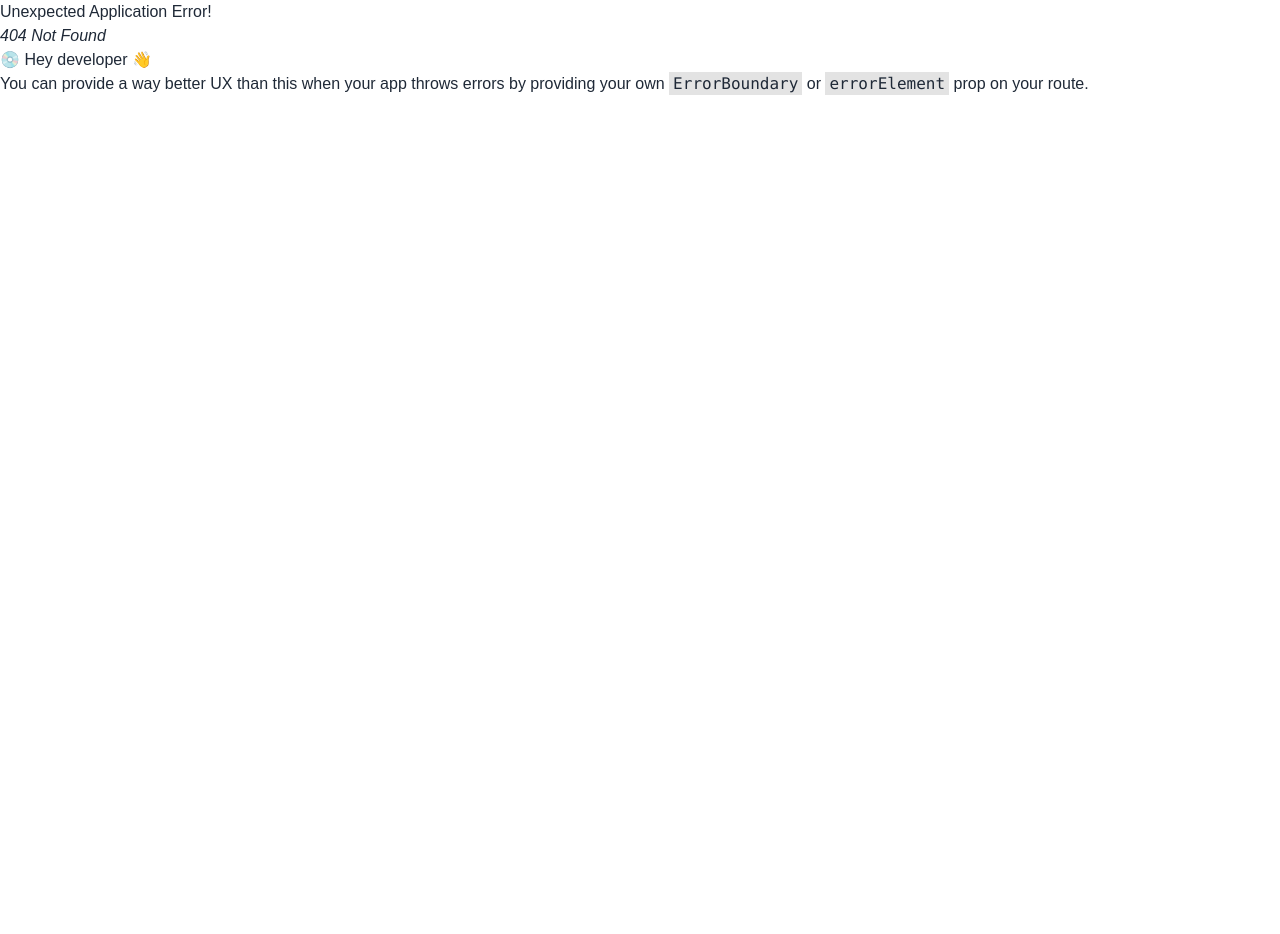
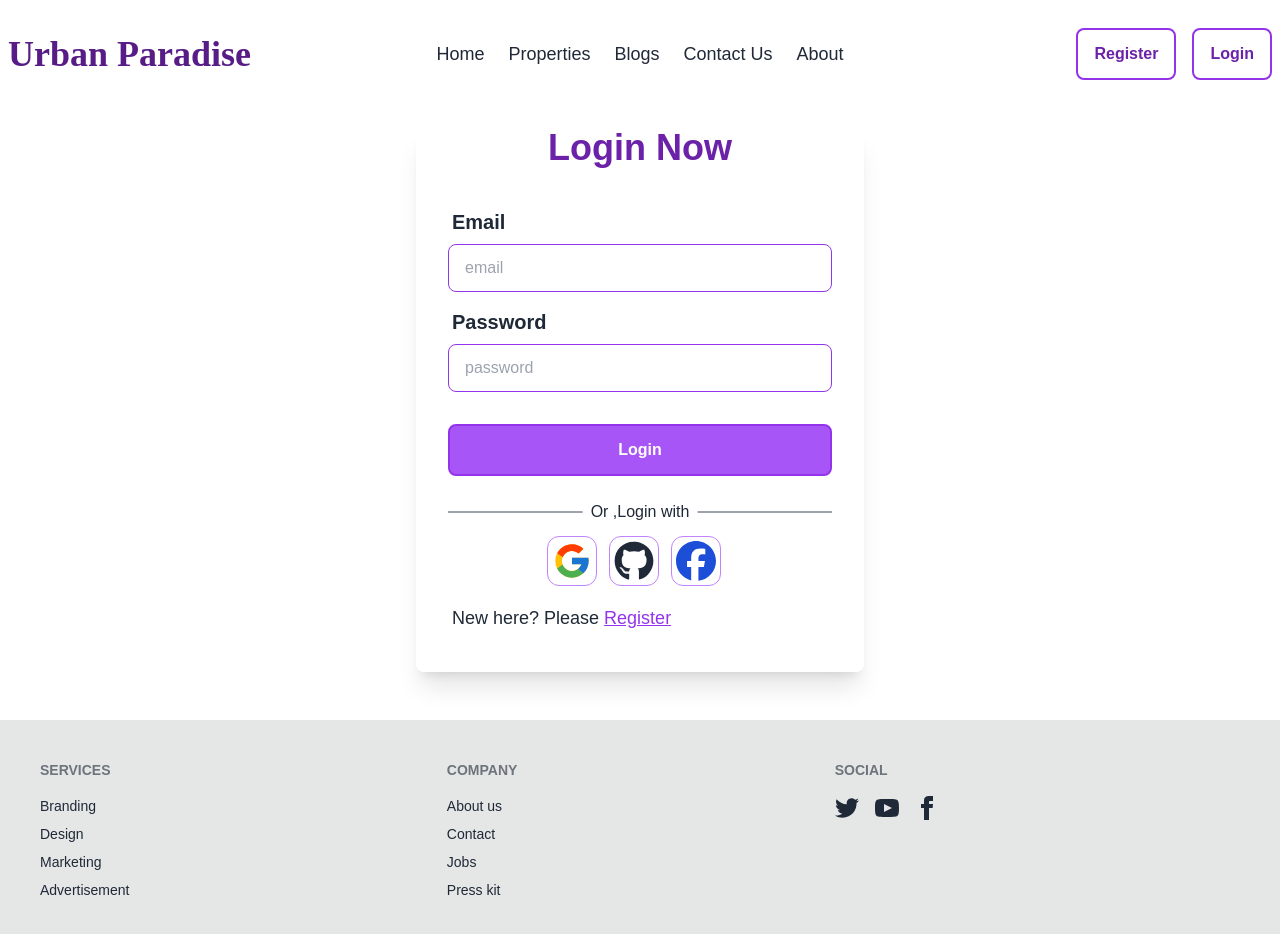
Before and after one commit to asif883/Real-Estate, a React (Vite) app: page /login in a window 1280 px wide. Before the commit this address had no page. Shown: the top 934 px of the page. Before the commit the page ends 800 px from the top, so only its background shows below. Built offline with nearby package versions, Linux system fonts and the light colour scheme.

Commit message:
login & register page design

```diff
--- a/public/estatesDetails.json
+++ b/public/estatesDetails.json
@@ -130,7 +130,7 @@
     },
     {
         "phone": "(321) 654-9870",
-        "email": "info@meadowviewestates.com",
+        "email": "info@meadowview.com",
         "id": 6,
         "estate_title": "Lakefront Retreat",
         "segment_name": "Waterfront Properties",
--- a/src/Pages/Header/Nav.jsx
+++ b/src/Pages/Header/Nav.jsx
@@ -33,7 +33,8 @@ const Nav = () => {
           </ul>
         </div>
         <div className="navbar-end">
-          <Link to='/login'><button className="border-2 border-purple-600 px-6  rounded-lg py-3 hover:bg-purple-500 hover:text-white  text-purple-800 font-semibold">Login</button></Link>
+          <Link to='/register'><button className="border-2 mr-4 border-purple-600 px-4  rounded-lg py-3 hover:bg-purple-500 hover:text-white  text-purple-800 font-semibold">Register</button></Link>
+          <Link to='/login'><button className="border-2 border-purple-600 px-4  rounded-lg py-3 hover:bg-purple-500 hover:text-white  text-purple-800 font-semibold">Login</button></Link>
         </div>
       </div>
     );
--- a/src/Pages/LetestProperties.jsx
+++ b/src/Pages/LetestProperties.jsx
@@ -4,11 +4,15 @@ import PropertiesCard from "./PropertiesCard";
 
 const LetestProperties = () => {
 
+
+
     const [showAll, setShowAll] = useState(false);
 
     const handleClick = () => {
         setShowAll(!showAll);
       };
+
+
 
     const [estates, setEstatesInfo] = useState([]);
 
@@ -24,11 +28,8 @@ const LetestProperties = () => {
                 <h1 className="text-4xl text-purple-800 font-bold mb-2">Our Latest Residential Properties</h1>
                 <p className="text-gray-500">We are offering best Residential facilities for our  honorable customers. <br />We are providing best services.</p>
             </div>
-            <div className="flex gap-8">
-                <button className="border-2 text-purple-800 font-medium hover:bg-purple-600 hover:text-white border-purple-600 px-3 py-1 rounded-full">Sale</button>
-                <button className="border-2 text-purple-800 font-medium hover:bg-purple-600 hover:text-white border-purple-600 px-3 py-1 rounded-full">Rent</button>
-           </div>
-           <div className=" mt-8 grid gap-8 grid-cols-1 md:grid-cols-2 lg:grid-cols-2">
+
+           <div className=" mt-10 grid gap-8 grid-cols-1 md:grid-cols-2 lg:grid-cols-2">
             {
                 estates.slice(0, showAll ? estates.length :6).map((estate,idx) => <PropertiesCard key={idx} estate={estate}></PropertiesCard>)
             }
--- /dev/null
+++ b/src/Pages/Login.jsx
@@ -0,0 +1,61 @@
+import { Link } from "react-router-dom";
+import Nav from "./Header/Nav";
+import { FcGoogle } from "react-icons/fc";
+import { FaGithub } from "react-icons/fa6";
+import { FaFacebook } from "react-icons/fa6";
+
+
+const Login = () => {
+    return (
+        <div>
+            <Nav></Nav>
+            <div className="max-w-md mx-auto mt-10 shadow-xl rounded-lg">
+                <div className="text-center">
+                    <h1 className="text-4xl text-purple-800 font-bold">Login Now</h1>
+                </div>
+            <form className="card-body">
+                    <div className="form-control">
+                    <label className="label">
+                        <span className="label-text text-xl font-semibold">Email</span>
+                    </label>
+                    <input type="email" placeholder="email" className="input input-bordered border border-purple-600" required />
+                    </div>
+                    <div className="form-control">
+                    <label className="label">
+                        <span className="label-text text-xl font-semibold">Password</span>
+                    </label>
+                    <input type="password" placeholder="password" className="input input-bordered border border-purple-600" required />
+
+                    </div>
+
+                    <div className="form-control mt-6">
+                    <button className="border-2 border-purple-600 px-6  rounded-lg py-3 bg-purple-500 text-white  font-semibold">Login</button>
+                    </div>
+                    <div className="mt-3">
+                    <div className="mt-4">
+                    <div className="border-b-2 border-gray-400 absolute w-96  transform -translate-y-1/2"></div>
+
+                    <div className="absolute left-1/2 transform -translate-x-1/2 -translate-y-1/2 bg-white px-2 rounded-full">Or ,Login with</div>
+                    </div>
+                        <div className="text-center mt-10">
+                            <button className="mr-3 border border-purple-400 p-1 rounded-xl">
+                                <FcGoogle className="w-10 h-10" />
+                            </button>
+                            <button  className="mr-3 border border-purple-400 p-1 rounded-xl">
+                                <FaGithub className="w-10 h-10"/>
+                            </button>
+                            <button  className="mr-3 border border-purple-400 p-1 rounded-xl">
+                               <FaFacebook className="w-10 h-10 text-blue-700"/>
+                            </button>
+                        </div>
+                    </div>
+                    <label className="label">
+                        <a className="label-text-alt text-lg ">New here? Please <Link to='/register' className="underline text-purple-600 font-medium">Register</Link></a>
+                    </label>
+            </form>
+            </div>
+        </div>
+    );
+};
+
+export default Login;
--- a/src/Pages/PropertiesCard.jsx
+++ b/src/Pages/PropertiesCard.jsx
@@ -9,7 +9,7 @@ import { BsArrowsFullscreen } from "react-icons/bs";
 
 const PropertiesCard = ({estate}) => {
 
-    const {id,estate_title,image,location,author_name,image_url ,facilities,bedrooms,bathrooms ,area}= estate;
+    const {id,estate_title,image,location,author_name,image_url ,bedrooms,bathrooms ,area}= estate;
     return (
 
         <div>
@@ -23,8 +23,8 @@ const PropertiesCard = ({estate}) => {
                  <p className="flex items-center gap-1 text-gray-500"><IoLocationSharp></IoLocationSharp>{location}</p>
                  <div className="flex gap-2  mt-2 border-b border-purple-300 pb-3">
                             <p className="flex items-center gap-1 text-lg p-2 rounded-3xl"> < IoBedOutline className="text-purple-600 text-xl" />Beds:{bedrooms}</p>
-                            <p className="flex items-center gap-1 text-lg p-2 rounded-3xl"> <FaShower className="text-purple-600 text-xl" />Baths: {bathrooms}</p>
-                            <p className="flex items-center gap-1 text-lg  p-2 rounded-3xl"> <BsArrowsFullscreen className="text-purple-600 text-xl"/> {area} </p>
+                            <p className="flex items-center  text-lg p-2 rounded-3xl"> <FaShower className="text-purple-600 text-xl" />Baths: {bathrooms}</p>
+                            <p className="flex items-center text-lg  p-2 rounded-3xl"> <BsArrowsFullscreen className="text-purple-600 text-xl"/> {area} </p>
                  </div>
                  <div className="mt-3 flex justify-between">
                     <div className="flex gap-1 items-center">
--- /dev/null
+++ b/src/Pages/Register.jsx
@@ -0,0 +1,52 @@
+import { Link } from "react-router-dom";
+import Nav from "./Header/Nav";
+
+
+const Register = () => {
+    return (
+        <div>
+            <Nav></Nav>
+            <div className="text-center max-w-lg mx-auto mt-8 shadow-xl rounded-lg">
+                <h1 className="text-4xl text-purple-800 font-bold">Register Now</h1>
+
+
+                <form className="card-body">
+                        <div className="form-control">
+                            <label className="label">
+                                <span className="label-text text-xl font-semibold">Name</span>
+                            </label>
+                            <input type="text" placeholder="Enter Your Name"className="input input-bordered border border-purple-600" required />
+                        </div>
+                        <div className="form-control">
+                            <label className="label">
+                                <span className="label-text text-xl font-semibold">Photo Url</span>
+                            </label>
+                            <input type="text" placeholder="Photo_url" className="input input-bordered border border-purple-600"/>
+                        </div>
+                        <div className="form-control">
+                            <label className="label">
+                                <span className="label-text text-xl font-semibold">Email</span>
+                            </label>
+                            <input type="email" placeholder="email" className="input input-bordered border border-purple-600" required />
+                        </div>
+                        <div className="form-control">
+                        <label className="label">
+                            <span className="label-text text-xl font-semibold">Password</span>
+                        </label>
+                        <input type="password" placeholder="password" className="input input-bordered border border-purple-600" required />
+
+                        </div>
+                        <div className="form-control mt-6">
+                        <button className="border-2 border-purple-600 px-6  rounded-lg py-3 bg-purple-500 text-white   font-semibold">Register</button>
+                        </div>
+                        <label className="label mt-4">
+                            <a className="label-text-alt text-lg">Already have an account? Please <Link to='/login' className="underline text-purple-600">Login</Link></a>
+                        </label>
+                 </form>
+            </div>
+
+        </div>
+    );
+};
+
+export default Register;
--- a/src/Pages/Speciality.jsx
+++ b/src/Pages/Speciality.jsx
@@ -21,7 +21,7 @@ const Speciality = () => {
                    </div>
                     <h1 className="text-2xl font-bold mt-2 mb-1">Buy a New Home</h1>
                     <p className="text-gray-500">
-                        Discover your dream home with us. Tailored solutions, expert guidance, and extensive listings ensure a smooth buying experience.
+                        Discover your dream home with us. <br />Tailored solutions, expert guidance, and extensive listings ensure a smooth buying experience.
                     </p>
                     <Link to='/properties' className="flex justify-center">
                         <button className="flex items-center gap-1 mt-4 border text-purple-800 font-medium  hover:bg-purple-600 hover:text-white border-purple-600 px-4 py-2 rounded-lg">Check Property <MdKeyboardArrowRight /></button>
```
Also changed, not shown: src/Routes/Router.jsx (+10 -0 lines).
